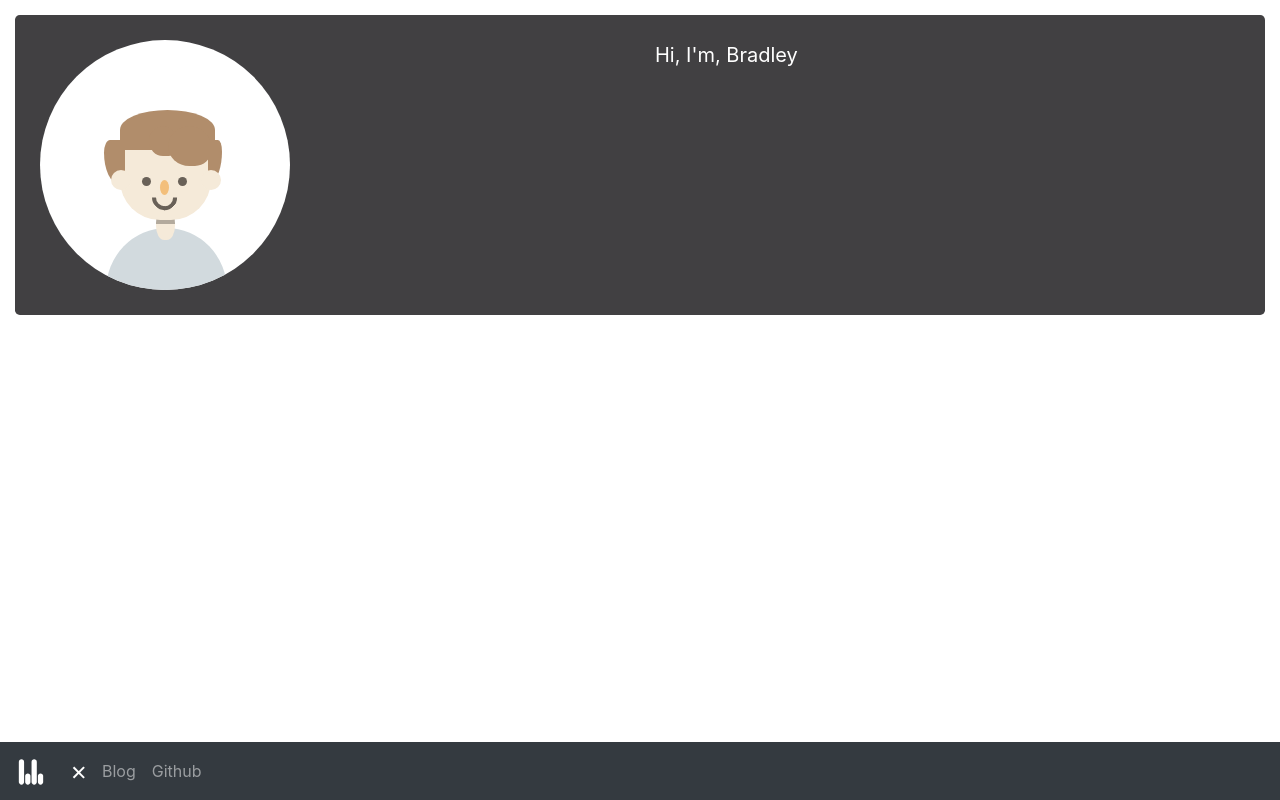
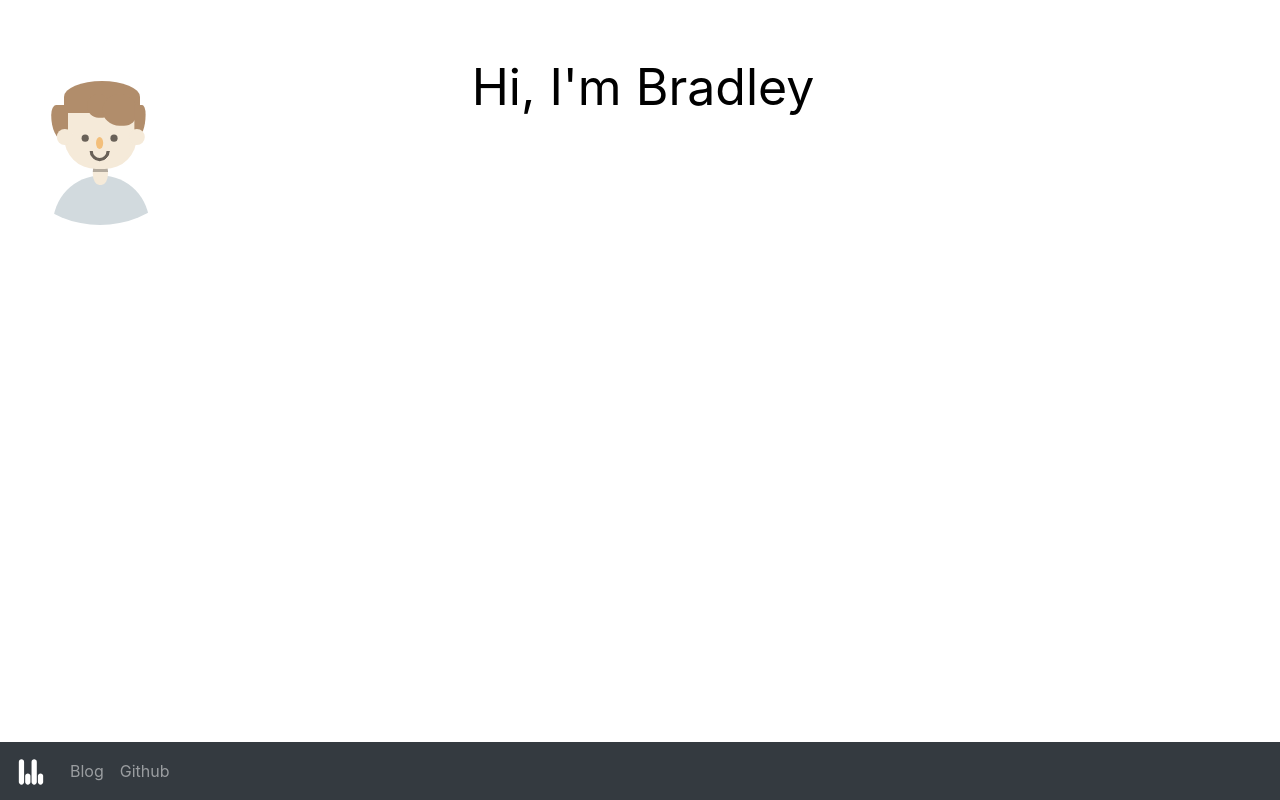
Before and after one commit to BradleyBoutcher/btboutcher.com, a React (Create React App) app: page / in a window 1280 px wide. Built offline with nearby package versions, Linux system fonts and the light colour scheme.

Commit message:
Cleanup header

```diff
--- a/src/App.jsx
+++ b/src/App.jsx
@@ -10,16 +10,14 @@ function App() {
   return (
     <div>
       <Navi/>
-      <Jumbotron className = "jumbotron">
-        <Row>
-          <Col xs="6">
+        <Row className="content">
+          <Col xs="4">
             <Bradley/>
           </Col>
-          <Col xs="6" className = "welcome">
-            Hi, I'm, Bradley
+          <Col xs="8" className = "welcome">
+            Hi, I'm Bradley
           </Col>
         </Row>
-      </Jumbotron>
     </div>
   );
 }
--- a/src/App.scss
+++ b/src/App.scss
@@ -6,17 +6,12 @@ $alert-color: #cb492a;
 $light-black-color: #706e72;
 $black-color: #414042;
 
-.jumbotron {
-    background: $black-color;
-    margin: 15px;
-    padding: 25px 25px;
+.welcome {
+    position: relative;
+    color: black;
+    font-size: 50px;
+    padding: 50px;
 }
-
-.welcome {
-    color: white;
-    font-size: 20px;
-}
-
 
 /*------------------------------------------
   Responsive Grid Media Queries - 1280, 1024, 768, 480
--- a/src/components/Bradley/Bradley.scss
+++ b/src/components/Bradley/Bradley.scss
@@ -177,15 +177,15 @@ $background-color: #CCCCCC;
 /* Large screens - DESKTOP */
 @media only screen and (min-width: 64.063em) {  .body-container {transform: scale(1)} } /* min-width 1025px, large screens */
 
-@media only screen and (min-width: 64.063em) and (max-width: 90em) {  .body-container {transform: scale(1)} } /* min-width 1024px and max-width 1440px, use when QAing large screen-only issues */
+@media only screen and (min-width: 64.063em) and (max-width: 90em) {  .body-container {transform: scale(.8)} } /* min-width 1024px and max-width 1440px, use when QAing large screen-only issues */
 
 /* XLarge screens */
-@media only screen and (min-width: 90.063em) {  .body-container {transform: scale(1)} } /* min-width 1441px, xlarge screens */
+@media only screen and (min-width: 90.063em) {  .body-container {transform: scale(.8)} } /* min-width 1441px, xlarge screens */
 
-@media only screen and (min-width: 90.063em) and (max-width: 120em) {  .body-container {transform: scale(1)} } /* min-width 1441px and max-width 1920px, use when QAing xlarge screen-only issues */
+@media only screen and (min-width: 90.063em) and (max-width: 120em) {  .body-container {transform: scale(.8)} } /* min-width 1441px and max-width 1920px, use when QAing xlarge screen-only issues */
 
 /* XXLarge screens */
-@media only screen and (min-width: 120.063em) {  .body-container {transform: scale(1.5)} } /* min-width 1921px, xlarge screens */
+@media only screen and (min-width: 120.063em) {  .body-container {transform: scale(.8)} } /* min-width 1921px, xlarge screens */
 
 /*------------------------------------------*/
 
@@ -204,10 +204,10 @@ $background-color: #CCCCCC;
 }
 
 /* Retina */
-@media only screen and (-webkit-min-device-pixel-ratio: 1.5),
+@media only screen and (-webkit-min-device-pixel-ratio: .8),
 only screen and (-o-min-device-pixel-ratio: 3/2),
-only screen and (min--moz-device-pixel-ratio: 1.5),
-only screen and (min-device-pixel-ratio: 1.5) {
+only screen and (min--moz-device-pixel-ratio: 1),
+only screen and (min-device-pixel-ratio: 1) {
     .body-container {transform: scale(.6)}
 }
 
@@ -228,5 +228,5 @@ only screen and (min-device-pixel-ratio: 1.5) {
 
 /* iPad Landscape */
 @media screen and (min-device-width: 481px) and (orientation:landscape) {
-    .body-container {transform: scale(1)}
+    .body-container {transform: scale(.8)}
 }
--- a/src/components/Navi/Navi.jsx
+++ b/src/components/Navi/Navi.jsx
@@ -8,11 +8,6 @@ export default class Navi extends Component {
     constructor(props) {
         super(props);
         this.state = {active: false};
-    }
-
-    toggleActive = () => {
-        var t = document.getElementById('toggle');
-        t.focus();
     }
 
     render () {
@@ -26,7 +21,7 @@ export default class Navi extends Component {
                     height="30"
                     alt="bb"/>
                 </Navbar.Brand>
-                <Navbar.Toggle aria-controls="basic-navbar-nav" bsPrefix="toggle" id="toggle"/>
+                <Navbar.Toggle aria-controls="basic-navbar-nav" bsPrefix="toggle"/>
                 <Navbar.Collapse id="basic-navbar-nav">
                     <Nav className="mr-auto">
                         <Nav.Link href="#blog">Blog</Nav.Link>
--- a/src/components/Navi/Navi.scss
+++ b/src/components/Navi/Navi.scss
@@ -66,3 +66,12 @@
     /* preceding code stays the same */
     transition: all 0.3s linear;
 }
+
+@media only screen and (min-width: 36em) {
+    .toggle {
+        display: none;
+        margin: 0;
+        padding: 0;
+        height: 0; width: 0;
+    }
+}
```
